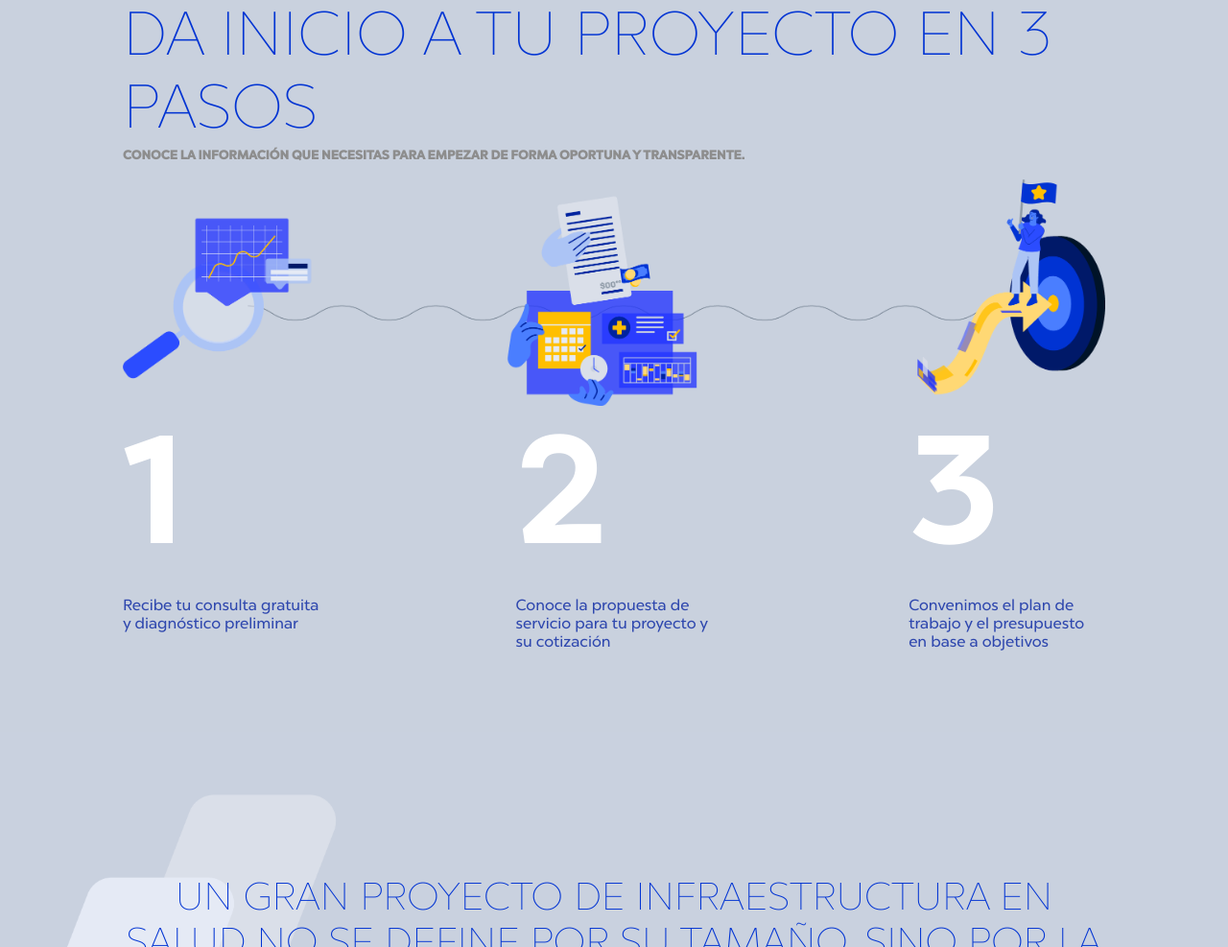
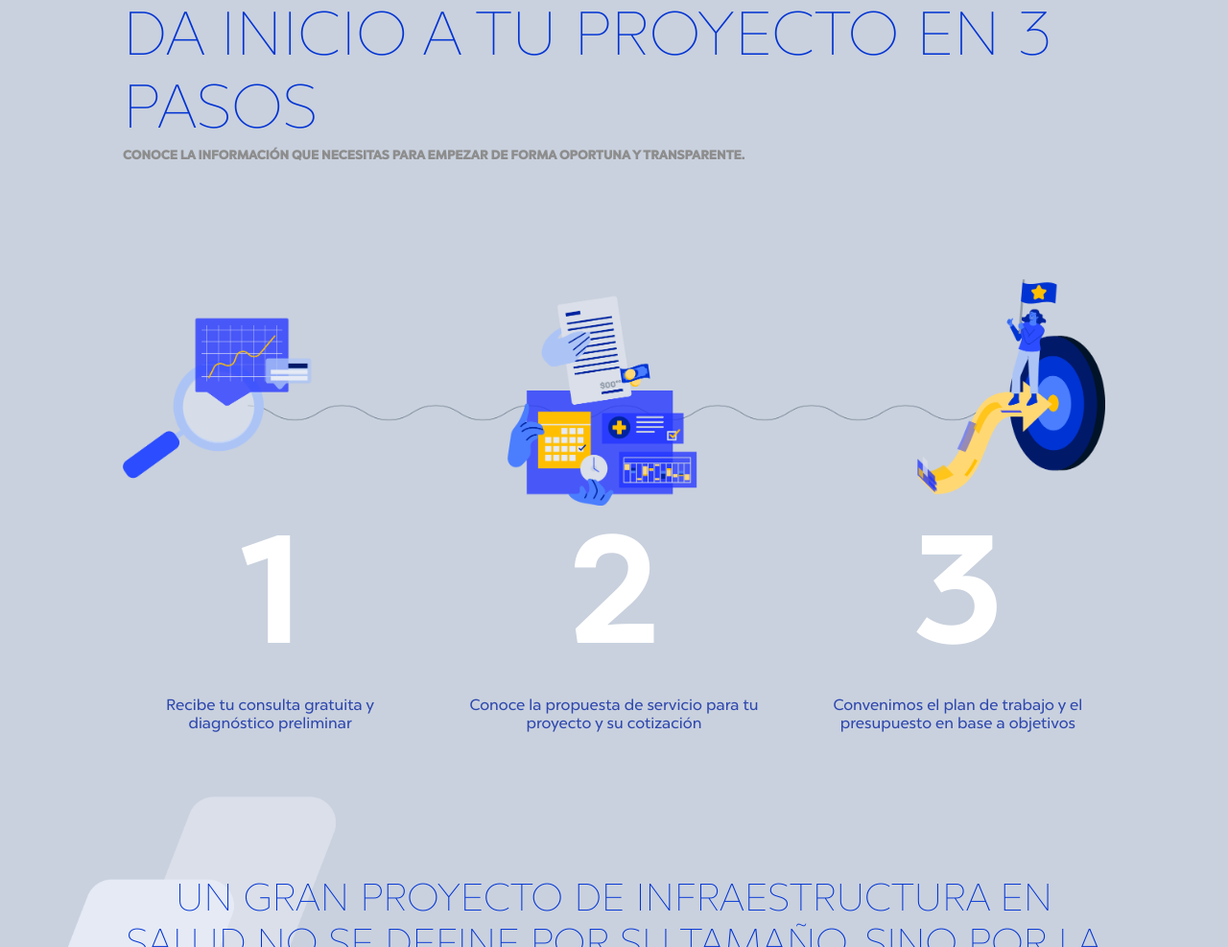
Before and after one commit to JalilManuel23/auare, a plain HTML site: page index.html in a window 1280 px wide. Shown: the part 2919-3906 px from the top of the page at 96% size. Drawn offline with Linux system fonts and the light colour scheme.

Commit message:
se adapta para tablets

```diff
--- a/css/index.css
+++ b/css/index.css
@@ -452,6 +452,16 @@ img {
     width: 20%;
 }
 
+@media (min-width: 768px) {
+    .proceso-img {
+        margin-top: 15vh;
+    }
+
+    .paso {
+        width: 30%;
+        text-align: center;
+    }
+}
 /* Sección espacio */
 .espacio {
     background: #0033d3;
```
